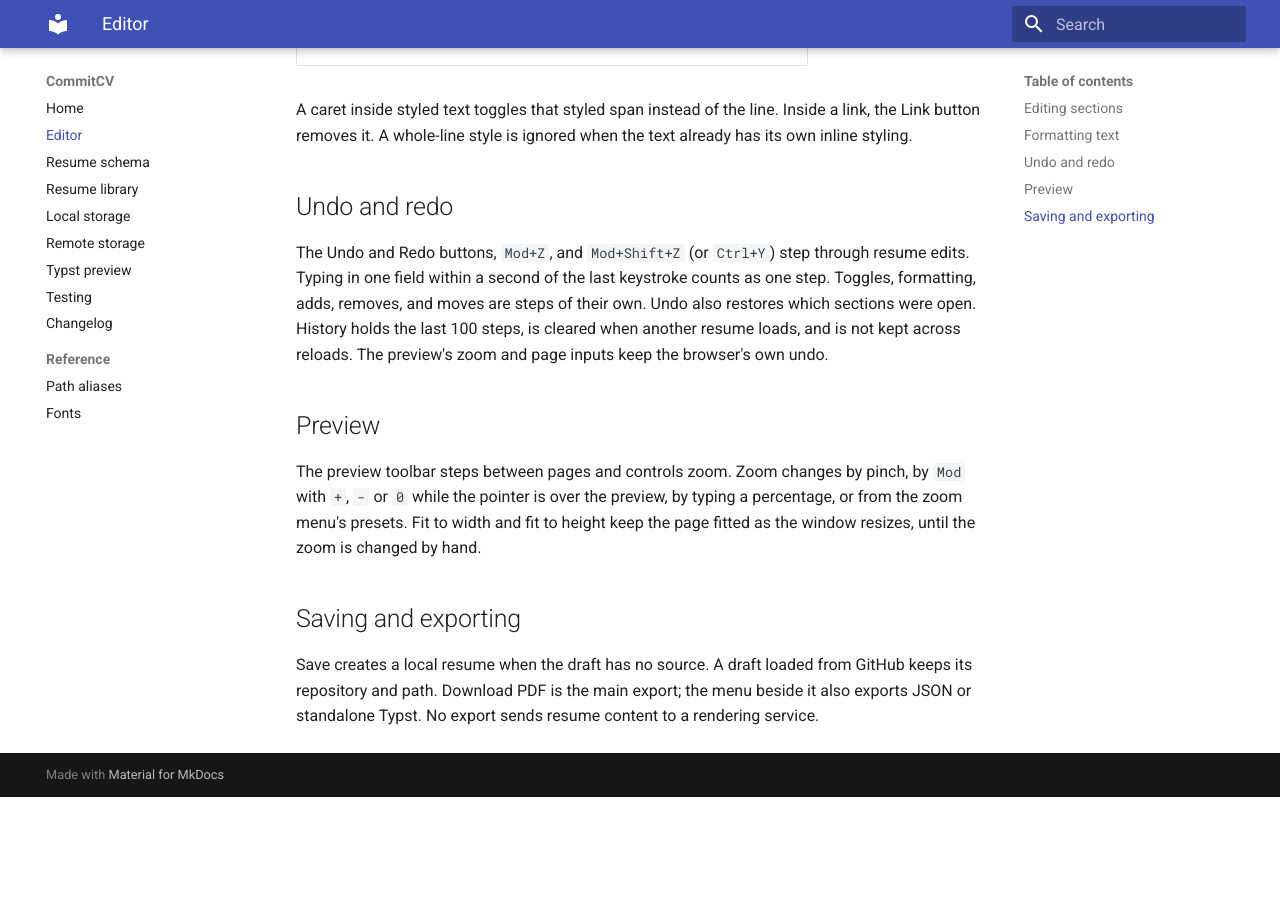
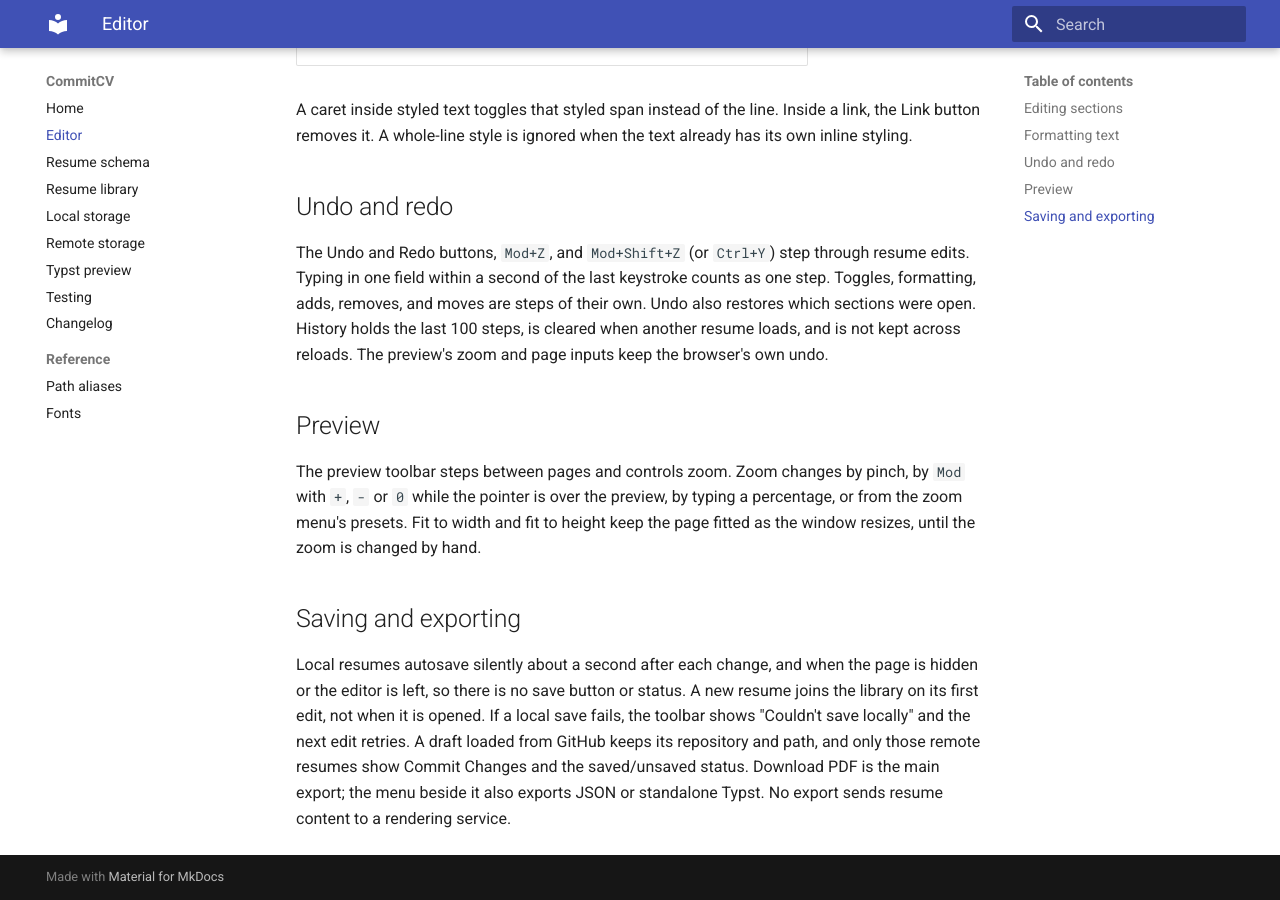
Before and after one commit to CommitCV/CommitCV, an MkDocs documentation site: the page built from docs/editor.md, in a window 1280 px wide and 900 px high, scrolled down 1396 px. Built offline with MkDocs 1.6.1 and Material for MkDocs 9.7.7, drawn with Linux system fonts in a browser that asks for light colours; before the commit the page ends 2193 px from its top, so only the background shows below that.

Commit message:
docs: describe local autosave

```diff
--- a/docs/editor.md
+++ b/docs/editor.md
@@ -74,7 +74,11 @@ changed by hand.
 
 ## Saving and exporting
 
-Save creates a local resume when the draft has no source. A draft loaded from
-GitHub keeps its repository and path. Download PDF is the main export; the
+Local resumes autosave silently about a second after each change, and when the
+page is hidden or the editor is left, so there is no save button or status.
+A new resume joins the library on its first edit, not when it is opened. If a
+local save fails, the toolbar shows "Couldn't save locally" and the next edit
+retries. A draft loaded from GitHub keeps its repository and path, and only
+those remote resumes show Commit Changes and the saved/unsaved status. Download PDF is the main export; the
 menu beside it also exports JSON or standalone Typst. No export sends resume
 content to a rendering service.
```
Also changed, not shown: docs/local-storage.md (+6 -1 lines).
